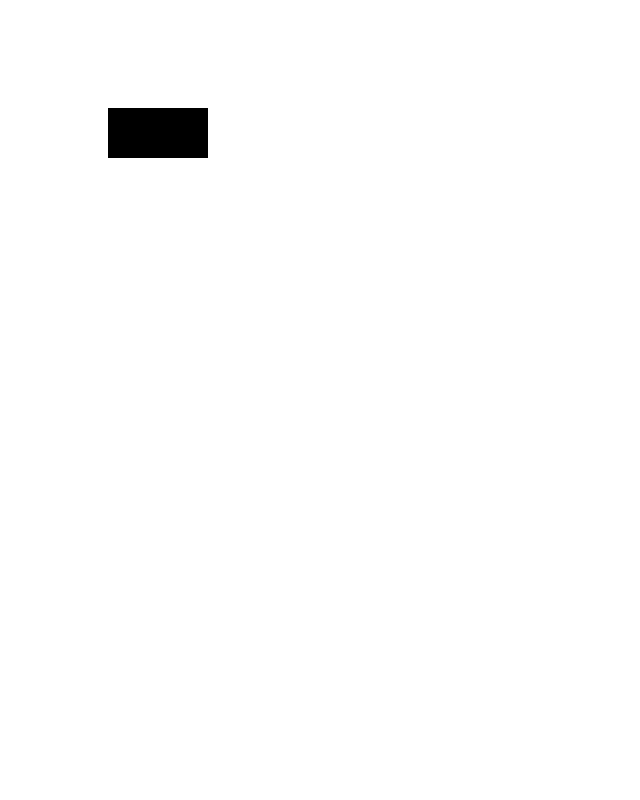
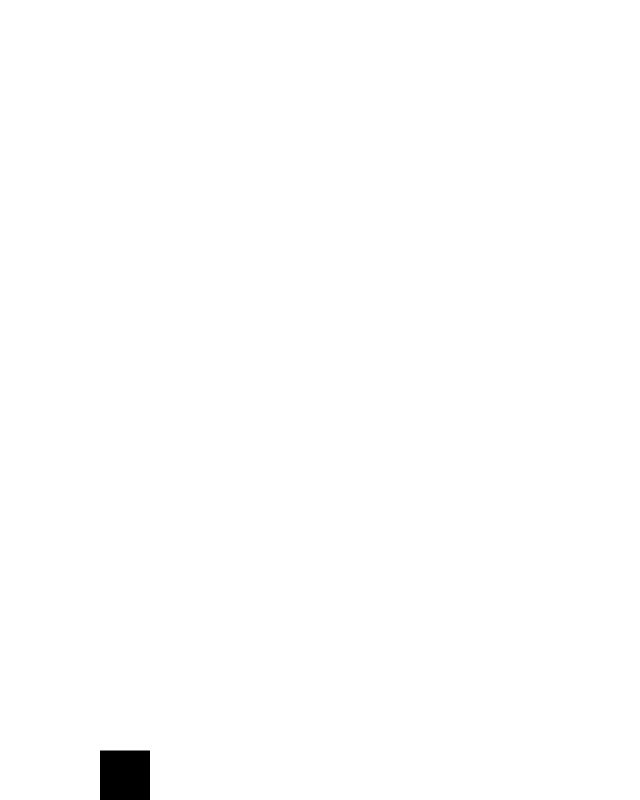
Before and after one commit to Ehobee/SideScrolling-Canavas-Game, a plain HTML site: page index.html in a window 1280 px wide. Shown: the whole page, without its empty margins (0-640 px from the left). Drawn offline with Linux system fonts and the light colour scheme.

Commit message:
Added gravity to player

```diff
--- a/index.html
+++ b/index.html
@@ -1,3 +1,8 @@
 <canvas></canvas>
+<style>
+    body {
+        margin: 0;
+    }
+</style>
 
 <script src="main.js"></script>
--- a/main.js
+++ b/main.js
@@ -1,6 +1,9 @@
 const canvas = document.querySelector('canvas');
 const context = canvas.getContext('2d');
+canvas.width = window.innerWidth;
+canvas.height = window.innerHeight;
 
+const gravity = 0.5;
 //create class of Player
 class Player {
     constructor() {
@@ -8,16 +11,37 @@ class Player {
             x: 100,
             y: 100
         };
-        this.width = 100;
-        this.heigth = 100;
+        this.velocity = {
+            x: 0,
+            y: 1
+        };
+        this.width = 50;
+        this.heigth = 50;
     };
     drawPlayer() {
         context.fillRect(this.position.x, this.position.y, this.width, this.heigth)
+    };
+    updatePlayer() {
+        this.drawPlayer();
+        this.position.y += this.velocity.y;
+
+        if (this.position.y + this.heigth + this.velocity.y <= canvas.height) {
+            this.velocity.y += gravity;
+        } else {
+            this.velocity.y = 0;
+        };
     };
 };
 
 //draw new player by creating an object and call the drawPlayer method
 const player = new Player();
-player.drawPlayer()
 
+//Animation
+function animation() {
+    requestAnimationFrame(animation);
+    context.clearRect(0, 0, canvas.width, canvas.height);
+    player.updatePlayer();
+};
+
+animation();
 //console.log(context)
```
